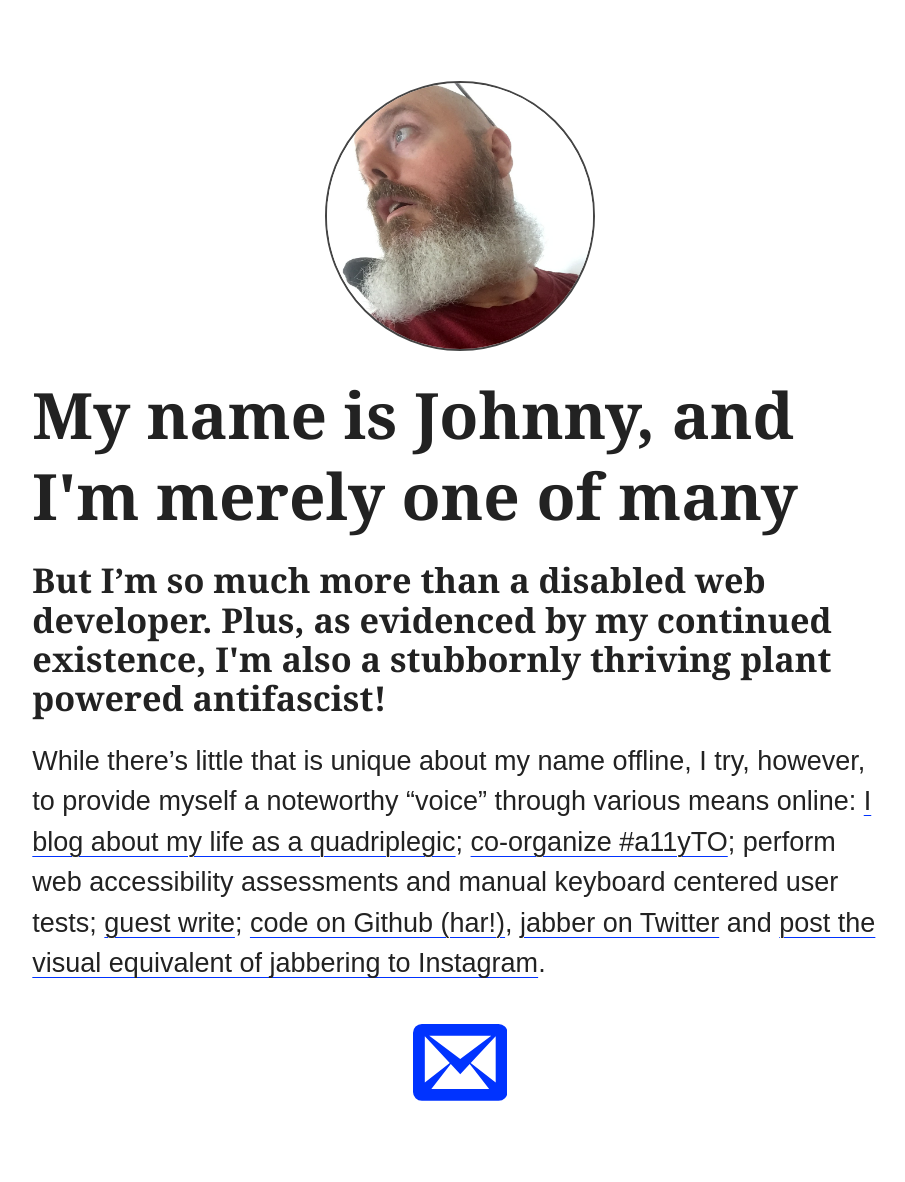
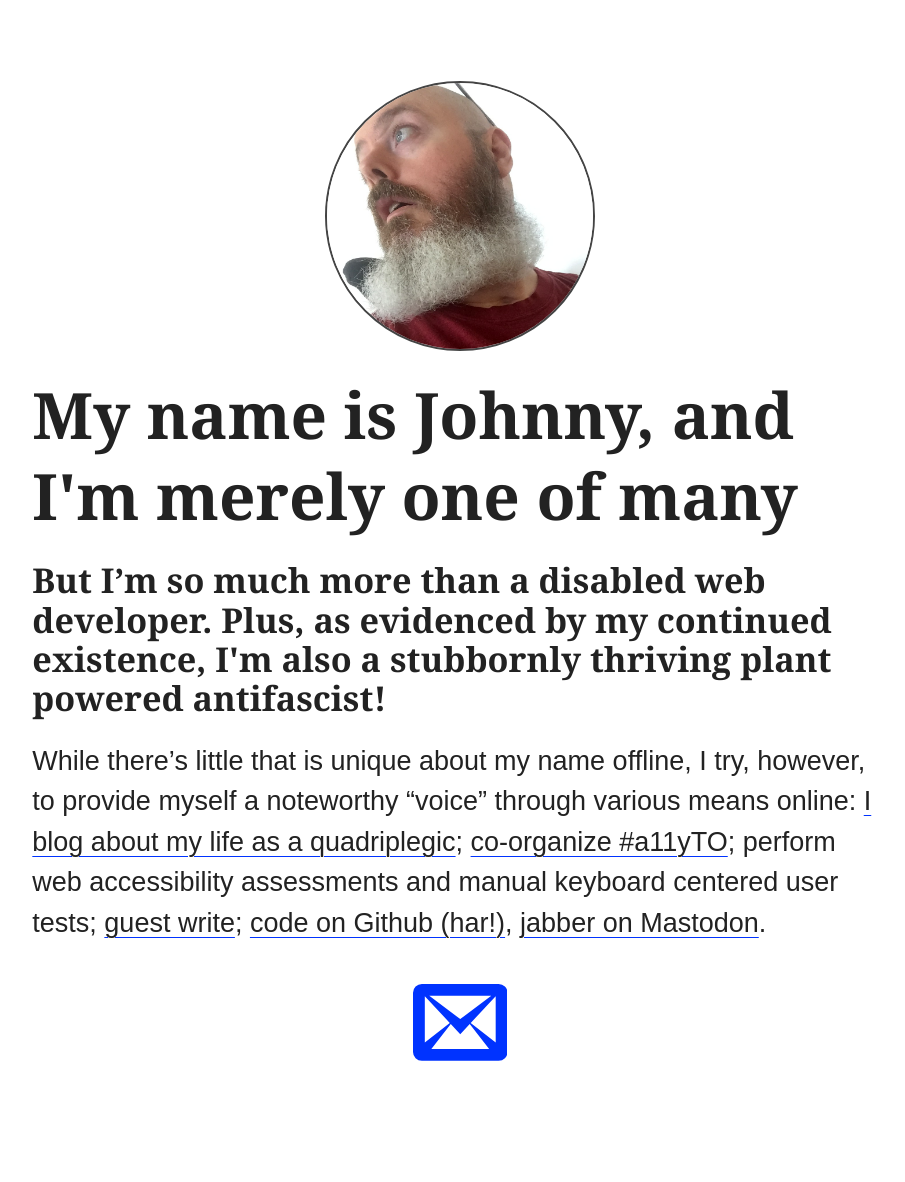
Before and after one commit to abledaccess/johnnydaux.org, a Jekyll site: the page built from index.md, in a window 1280 px wide. Shown: the whole page, without its empty margins (180-1085 px from the left). Built offline with Jekyll 4.4.1, drawn with Linux system fonts in a browser that asks for light colours; some web fonts are replaced; after the commit the page ends 1142 px from its top, so only the background shows below that.

Commit message:
Add Mastodon link

```diff
--- a/index.md
+++ b/index.md
@@ -9,4 +9,4 @@
 
 <p class="intro">{{ site.description }}</p>
 
-While there's little that is unique about my name offline, I try, however, to provide myself a noteworthy "voice" through various means online: [I blog about my life as a quadriplegic](https://abledaccess.com); [co-organize #a11yTO](http://a11yto.com); perform web accessibility assessments and manual keyboard centered user tests; [guest write](http://simplyaccessible.com/article/being-disabled-can-be-lame/); [code on Github (har!)](https://github.com/abledaccess/), [jabber on Twitter](https://twitter.com/abledaccess) and [post the visual equivalent of jabbering to Instagram](https://instagram.com/abledaccess).
+While there's little that is unique about my name offline, I try, however, to provide myself a noteworthy "voice" through various means online: [I blog about my life as a quadriplegic](https://abledaccess.com); [co-organize #a11yTO](http://a11yto.com); perform web accessibility assessments and manual keyboard centered user tests; [guest write](http://simplyaccessible.com/article/being-disabled-can-be-lame/); [code on Github (har!)](https://github.com/abledaccess/), <a rel="me" href="https://mastodon.social/@johnnydaux">jabber on Mastodon</a>.
```
